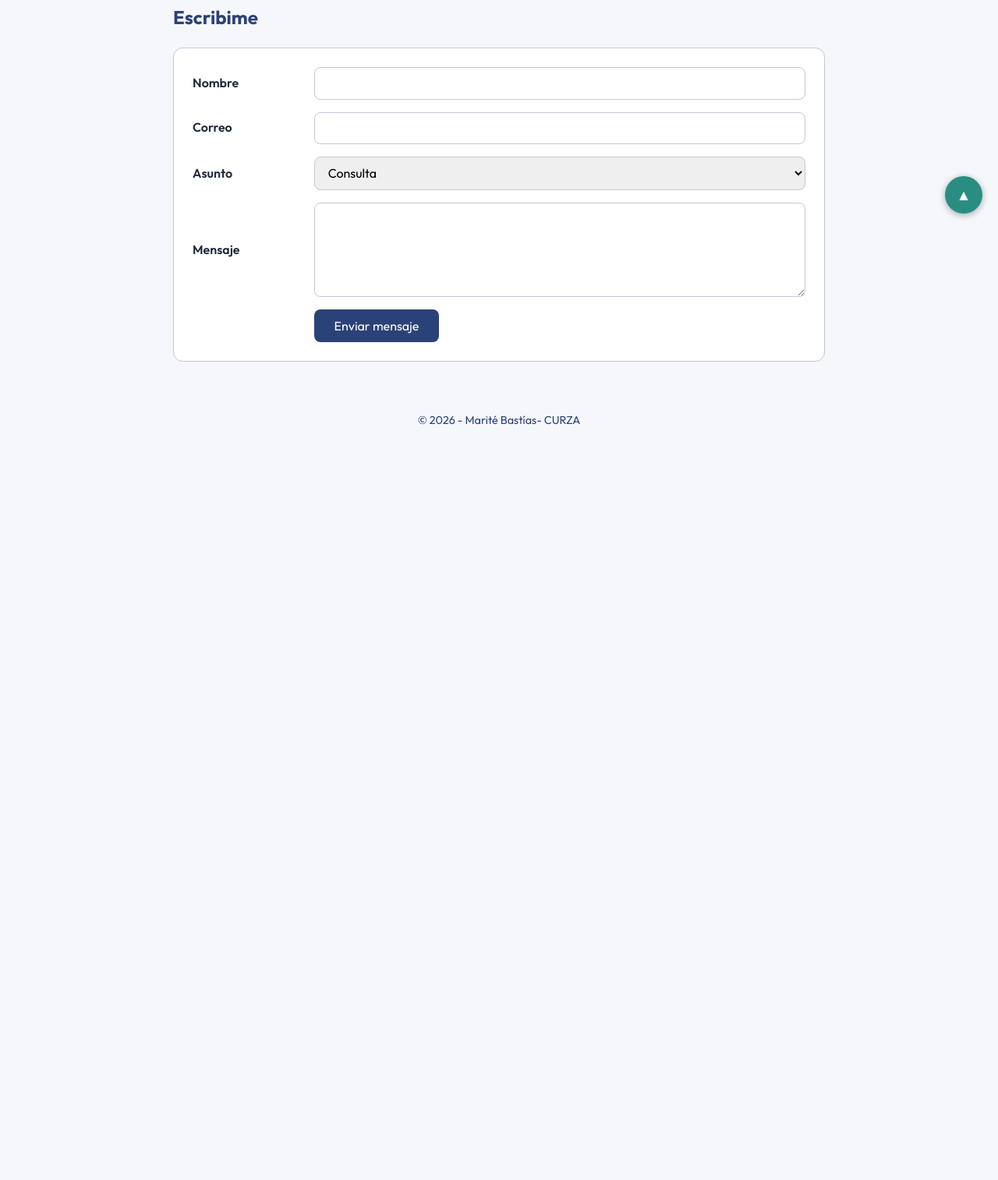
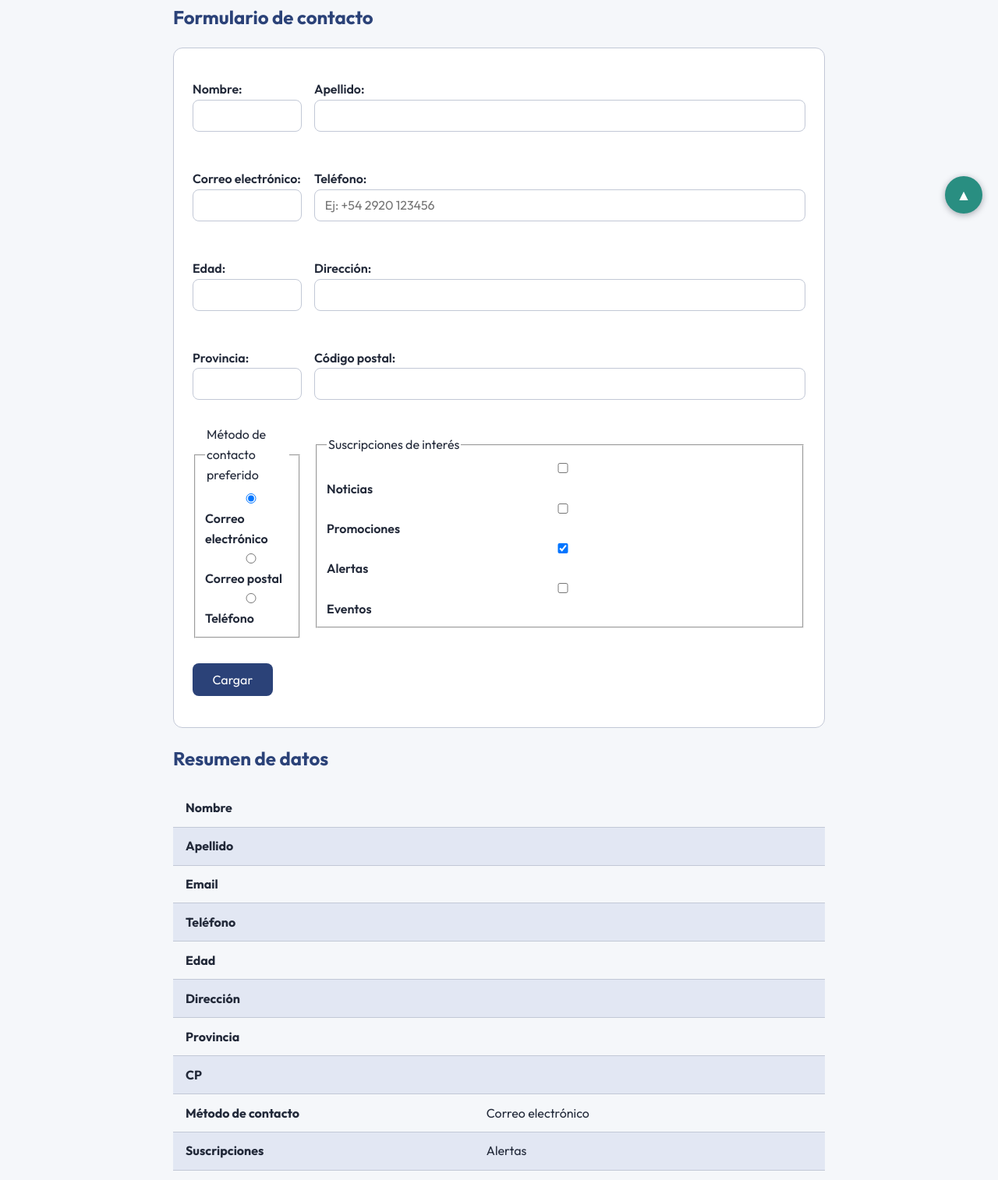
Before and after one commit to Marite28/peylw-2026-practicos-bastias-1018-59, a plain HTML site: page contacto.html in a window 1280 px wide. Shown: the part 506-2020 px from the top of the page at 78% size. Before the commit the page ends 1074 px from the top, so only its background shows below. Drawn offline with Linux system fonts and the light colour scheme.

Commit message:
TP5: Interactividad con JavaScript y manipulacion del DOM

```diff
--- a/contacto.html
+++ b/contacto.html
@@ -37,30 +37,111 @@
       </table>
     </div>
 
-    <h2>Escribime</h2>
-    <form action="#" method="post">
-      <label for="nombre">Nombre</label>
-      <input type="text" id="nombre" name="nombre" required>
+    <h2>Formulario de contacto</h2>
+    <form action="#" method="get">
+      <p>
+        <label for="nombre">Nombre:</label>
+        <input type="text" id="nombre" name="nombre" maxlength="20" required>
+      </p>
 
-      <label for="email">Correo</label>
-      <input type="email" id="email" name="email" required>
+      <p>
+        <label for="apellido">Apellido:</label>
+        <input type="text" id="apellido" name="apellido" maxlength="20">
+      </p>
 
-      <label for="asunto">Asunto</label>
-      <select id="asunto" name="asunto">
-        <option>Consulta</option>
-        <option>Colaboración</option>
-        <option>Otro</option>
-      </select>
+      <p>
+        <label for="email">Correo electrónico:</label>
+        <input type="email" id="email" name="email" required>
+      </p>
 
-      <label for="mensaje">Mensaje</label>
-      <textarea id="mensaje" name="mensaje" rows="5"></textarea>
+      <p>
+        <label for="telefono">Teléfono:</label>
+        <input type="tel" id="telefono" name="telefono" placeholder="Ej: +54 2920 123456">
+      </p>
 
-      <button type="submit">Enviar mensaje</button>
+      <p>
+        <label for="edad">Edad:</label>
+        <input type="number" id="edad" name="edad" min="16" max="120">
+      </p>
+
+      <p>
+        <label for="direccion">Dirección:</label>
+        <input type="text" id="direccion" name="direccion">
+      </p>
+
+      <p>
+        <label for="provincia">Provincia:</label>
+        <input type="text" id="provincia" name="provincia" list="lista-provincias">
+        <datalist id="lista-provincias">
+          <option value="Río Negro"></option>
+          <option value="Neuquén"></option>
+          <option value="Chubut"></option>
+          <option value="Santa Cruz"></option>
+          <option value="Tierra del Fuego"></option>
+          <option value="La Pampa"></option>
+        </datalist>
+      </p>
+
+      <p>
+        <label for="cp">Código postal:</label>
+        <input type="text" id="cp" name="cp" pattern="^[A-Z]\d{4}[A-Z]{3}$" title="Formato requerido: una letra mayúscula, cuatro dígitos y tres letras mayúsculas. Ej: R8500AAF">
+      </p>
+
+      <fieldset>
+        <legend>Método de contacto preferido</legend>
+        <input type="radio" id="metodo-email" name="metodo" value="Correo electrónico" checked>
+        <label for="metodo-email">Correo electrónico</label>
+
+        <input type="radio" id="metodo-postal" name="metodo" value="Correo postal">
+        <label for="metodo-postal">Correo postal</label>
+
+        <input type="radio" id="metodo-telefono" name="metodo" value="Teléfono">
+        <label for="metodo-telefono">Teléfono</label>
+      </fieldset>
+
+      <fieldset>
+        <legend>Suscripciones de interés</legend>
+        <input type="checkbox" id="sub-noticias" name="suscripcion" value="Noticias">
+        <label for="sub-noticias">Noticias</label>
+
+        <input type="checkbox" id="sub-promociones" name="suscripcion" value="Promociones">
+        <label for="sub-promociones">Promociones</label>
+
+        <input type="checkbox" id="sub-alertas" name="suscripcion" value="Alertas" checked>
+        <label for="sub-alertas">Alertas</label>
+
+        <input type="checkbox" id="sub-eventos" name="suscripcion" value="Eventos">
+        <label for="sub-eventos">Eventos</label>
+      </fieldset>
+
+      <p>
+        <button type="submit" id="btn-cargar-bastias-1018-59">Cargar</button>
+      </p>
     </form>
+
+    <h2>Resumen de datos</h2>
+    <div class="contenedor-tabla">
+      <table>
+        <tbody>
+          <tr><th>Nombre</th><td id="resumen-nombre"></td></tr>
+          <tr><th>Apellido</th><td id="resumen-apellido"></td></tr>
+          <tr><th>Email</th><td id="resumen-email"></td></tr>
+          <tr><th>Teléfono</th><td id="resumen-telefono"></td></tr>
+          <tr><th>Edad</th><td id="resumen-edad"></td></tr>
+          <tr><th>Dirección</th><td id="resumen-direccion"></td></tr>
+          <tr><th>Provincia</th><td id="resumen-provincia"></td></tr>
+          <tr><th>CP</th><td id="resumen-cp"></td></tr>
+          <tr><th>Método de contacto</th><td id="resumen-metodo"></td></tr>
+          <tr><th>Suscripciones</th><td id="resumen-suscripciones"></td></tr>
+        </tbody>
+      </table>
+    </div>
   </main>
 
   <footer>&copy; 2026 - Marité Bastías- CURZA</footer>
 
   <a href="#top" class="volver-arriba" aria-label="Volver al inicio">&#9650;</a>
+
+  <script src="script.js"></script>
 </body>
 </html>
--- /dev/null
+++ b/script.js
@@ -0,0 +1,87 @@
+console.log("Script cargado exitosamente");
+
+function vincular(idCampo, idCelda, evento) {
+  const campo = document.getElementById(idCampo);
+  const celda = document.getElementById(idCelda);
+
+  if (!campo || !celda) return;
+
+  campo.addEventListener(evento, function () {
+    celda.innerText = campo.value;
+  });
+}
+
+vincular("nombre", "resumen-nombre", "input");
+vincular("apellido", "resumen-apellido", "input");
+vincular("email", "resumen-email", "input");
+vincular("telefono", "resumen-telefono", "input");
+vincular("direccion", "resumen-direccion", "input");
+vincular("cp", "resumen-cp", "input");
+vincular("provincia", "resumen-provincia", "input");
+
+const inputEdad = document.getElementById("edad");
+const celdaEdad = document.getElementById("resumen-edad");
+
+if (inputEdad && celdaEdad) {
+  inputEdad.addEventListener("input", function () {
+    const edad = parseInt(inputEdad.value);
+
+    if (!isNaN(edad) && edad < 18) {
+      celdaEdad.innerText = edad + " (Menor de edad)";
+      celdaEdad.style.backgroundColor = "#ffcccc";
+    } else {
+      celdaEdad.innerText = inputEdad.value;
+      celdaEdad.style.backgroundColor = "";
+    }
+  });
+}
+
+const radiosMetodo = document.querySelectorAll('input[name="metodo"]');
+const celdaMetodo = document.getElementById("resumen-metodo");
+
+function actualizarMetodo() {
+  const elegido = document.querySelector('input[name="metodo"]:checked');
+  celdaMetodo.innerText = elegido ? elegido.value : "";
+}
+
+if (radiosMetodo.length > 0 && celdaMetodo) {
+  radiosMetodo.forEach(function (radio) {
+    radio.addEventListener("change", actualizarMetodo);
+  });
+  actualizarMetodo();
+}
+
+const checksSuscripcion = document.querySelectorAll('input[name="suscripcion"]');
+const celdaSuscripciones = document.getElementById("resumen-suscripciones");
+
+function actualizarSuscripciones() {
+  const marcadas = [];
+  checksSuscripcion.forEach(function (check) {
+    if (check.checked) {
+      marcadas.push(check.value);
+    }
+  });
+  celdaSuscripciones.innerText = marcadas.length > 0 ? marcadas.join(", ") : "Ninguna";
+}
+
+if (checksSuscripcion.length > 0 && celdaSuscripciones) {
+  checksSuscripcion.forEach(function (check) {
+    check.addEventListener("change", actualizarSuscripciones);
+  });
+  actualizarSuscripciones();
+}
+
+const btnLeerMas = document.getElementById("btn-leer-mas-bastias-1018-59");
+const cvCompleto = document.querySelector(".cv-completo");
+
+if (btnLeerMas && cvCompleto) {
+  btnLeerMas.addEventListener("click", function () {
+    if (cvCompleto.style.display === "block") {
+      cvCompleto.style.display = "none";
+      btnLeerMas.innerText = "Leer más";
+    } else {
+      cvCompleto.style.display = "block";
+      btnLeerMas.innerText = "Leer menos";
+    }
+  });
+}
--- a/styles.css
+++ b/styles.css
@@ -32,7 +32,6 @@ body {
   line-height: 1.6;
 }
 
-/* ---------- Header fijo ---------- */
 header {
   position: fixed;
   top: 0;
@@ -57,7 +56,6 @@ header h1 {
   font-weight: 700;
 }
 
-/* ---------- Logo animado ---------- */
 .logo-curza {
   height: 52px;
   width: 52px;
@@ -69,7 +67,6 @@ header h1 {
   transform: rotateY(360deg);
 }
 
-/* ---------- Navegación (Flexbox) ---------- */
 nav ul {
   display: flex;
   gap: 0.5rem;
@@ -92,9 +89,8 @@ nav a:focus {
   background-color: var(--secundario);
 }
 
-/* ---------- Contenido principal ---------- */
 main {
-  padding-top: calc(var(--alto-header) + 1.5rem); /* evita que el header fijo tape el contenido */
+  padding-top: calc(var(--alto-header) + 1.5rem);
   padding-left: 2rem;
   padding-right: 2rem;
   padding-bottom: 3rem;
@@ -104,7 +100,6 @@ main {
 
 h2 { color: var(--primario); }
 
-/* ---------- Biografía con título sticky (acercade.html) ---------- */
 .caja-biografia {
   max-height: 300px;
   overflow-y: auto;
@@ -124,9 +119,8 @@ h2 { color: var(--primario); }
   border-bottom: 2px solid var(--secundario);
 }
 
-/* ---------- Tabla (contacto.html) ---------- */
 .contenedor-tabla {
-  overflow-x: auto; /* permite scroll lateral en pantallas chicas */
+  overflow-x: auto;
   margin-bottom: 2rem;
 }
 
@@ -153,7 +147,6 @@ thead th {
 
 tbody tr:nth-child(even) { background-color: var(--fondo-alt); }
 
-/* ---------- Formulario (Grid) ---------- */
 form {
   display: grid;
   grid-template-columns: 140px 1fr;
@@ -203,7 +196,6 @@ form button {
 
 form button:hover { background-color: var(--primario-claro); }
 
-/* ---------- Botón volver al inicio ---------- */
 .volver-arriba {
   position: fixed;
   bottom: 20px;
@@ -231,14 +223,13 @@ footer {
   font-size: 0.9rem;
 }
 
-/* ---------- Responsive (móviles) ---------- */
 @media (max-width: 768px) {
   :root { --alto-header: 210px; }
 
   header { padding: 0.6rem 1rem; }
 
   nav ul {
-    flex-direction: column; /* enlaces apilados verticalmente */
+    flex-direction: column;
     gap: 0.2rem;
   }
 
@@ -248,7 +239,7 @@ footer {
   }
 
   form {
-    grid-template-columns: 1fr; /* etiqueta arriba del campo */
+    grid-template-columns: 1fr;
   }
 
   form button {
@@ -256,3 +247,6 @@ footer {
     width: 100%;
   }
 }
+.cv-completo {
+  display: none;
+}
```
Also changed, not shown: acercade.html (+11 -4 lines), 1 other file.
